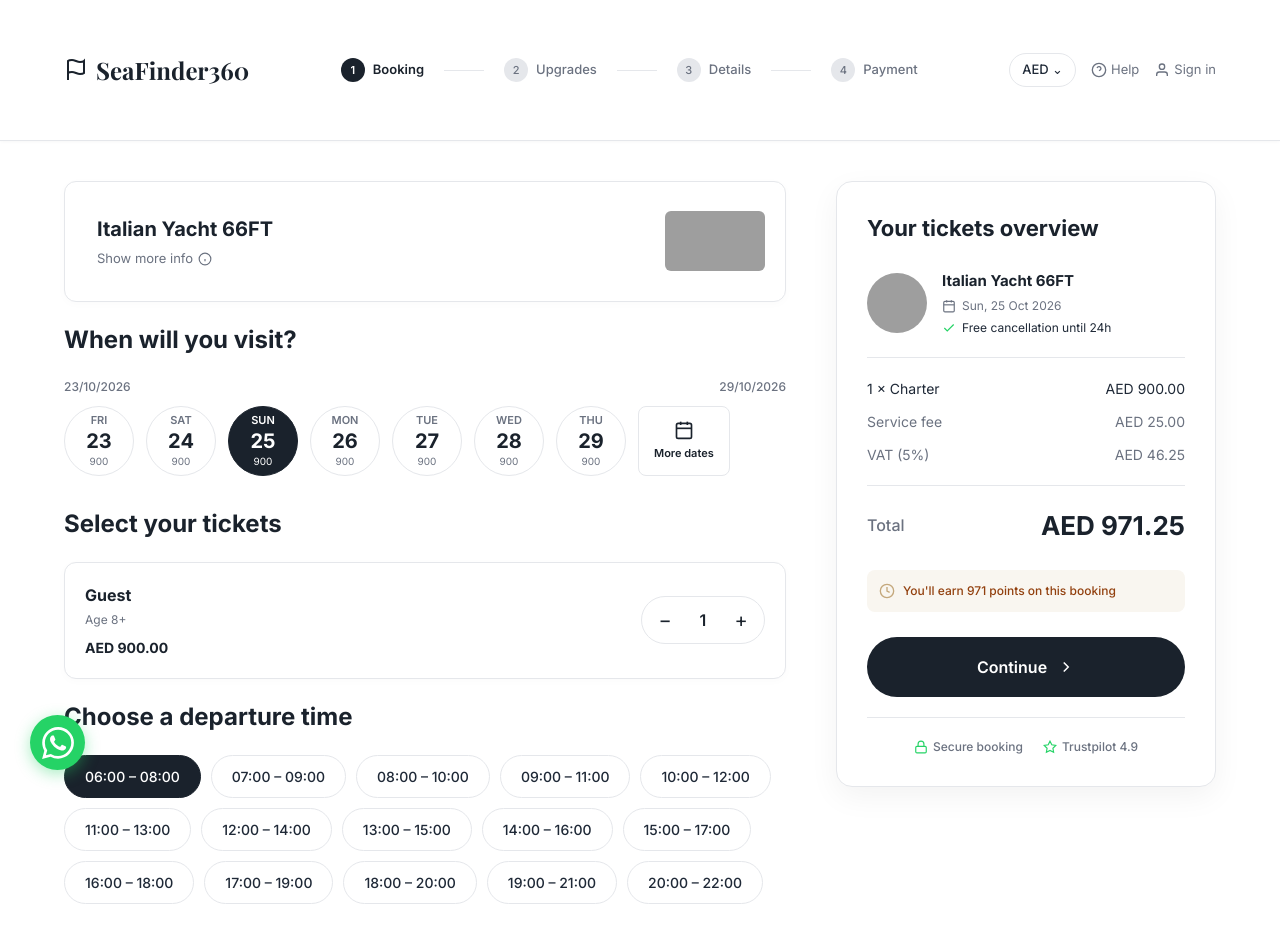
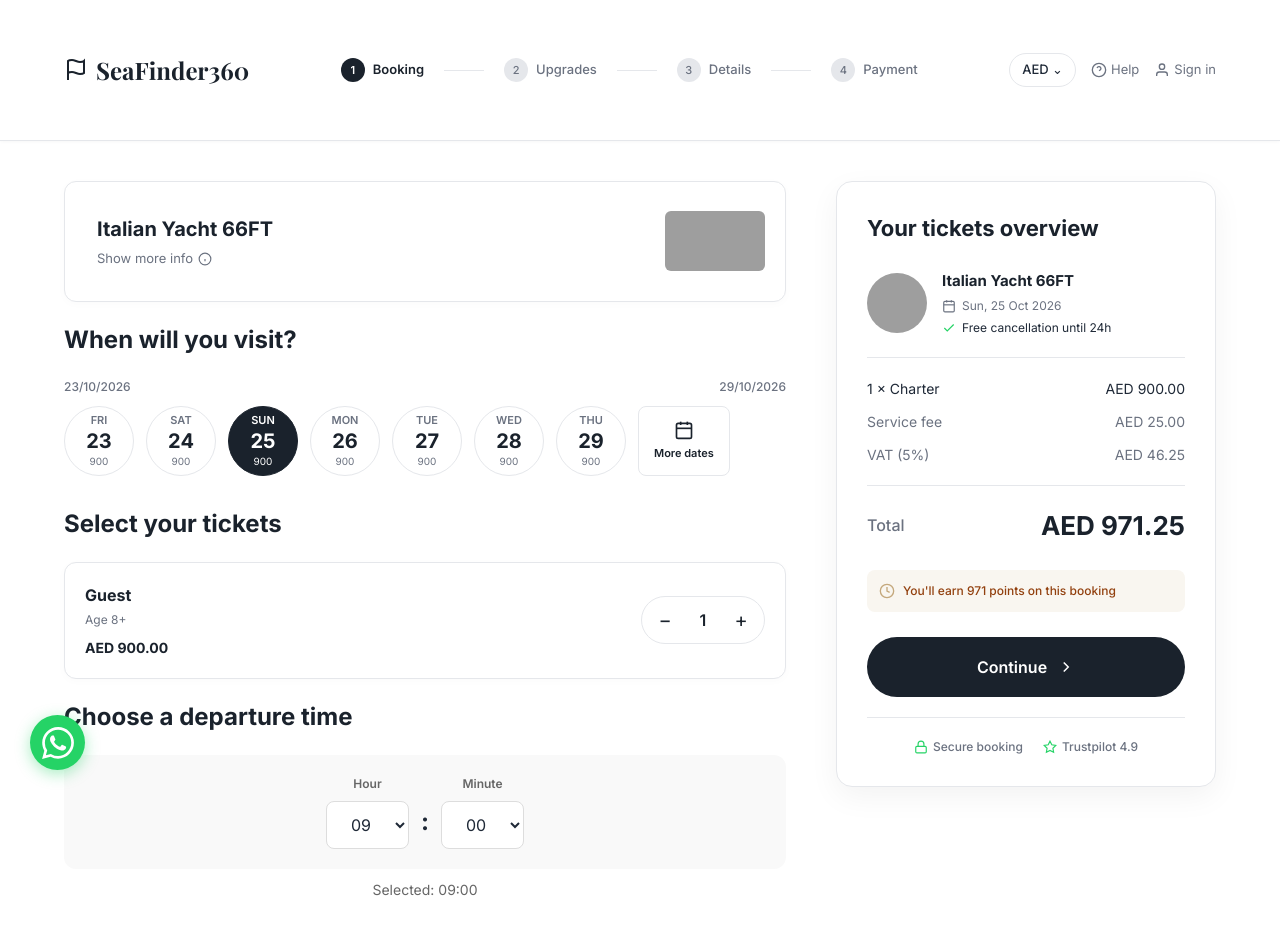
Before and after one commit to waseemsamra/seafinder360, a Next.js app: page /checkout in a window 1280 px wide. Built offline with nearby package versions, Linux system fonts and the light colour scheme; grey boxes are pictures that could not be loaded; a web font is replaced by a local one.

Commit message:
Custom time picker like iOS

```diff
--- a/src/app/checkout/page.tsx
+++ b/src/app/checkout/page.tsx
@@ -1,7 +1,10 @@
+"use client";
+import { useState } from "react";
 import Link from "next/link";
-import Header from "@/components/Header";
+import TimePicker from "./time-picker";
 
 export default function CheckoutPage() {
+  const [departureTime, setDepartureTime] = useState("09:00");
   return (
     <>
       <header className="header">
@@ -68,10 +71,9 @@ export default function CheckoutPage() {
           </div>
           <div>
             <h2 className="section-title">Choose a departure time</h2>
-            <div className="time-grid">
-              {["06:00 – 08:00", "07:00 – 09:00", "08:00 – 10:00", "09:00 – 11:00", "10:00 – 12:00", "11:00 – 13:00", "12:00 – 14:00", "13:00 – 15:00", "14:00 – 16:00", "15:00 – 17:00", "16:00 – 18:00", "17:00 – 19:00", "18:00 – 20:00", "19:00 – 21:00", "20:00 – 22:00"].map((t, i) => (
-                <button key={t} className={`time-btn${i === 0 ? " active" : ""}`}>{t}</button>
-              ))}
+            <TimePicker value={departureTime} onChange={setDepartureTime} />
+            <div style={{ marginTop: "10px", textAlign: "center", color: "#666", fontSize: "14px" }}>
+              Selected: {departureTime}
             </div>
           </div>
         </div>
--- /dev/null
+++ b/src/app/checkout/time-picker.tsx
@@ -0,0 +1,57 @@
+"use client";
+
+import { useState } from "react";
+
+const hours = Array.from({ length: 24 }, (_, i) => i.toString().padStart(2, "0"));
+const minutes = ["00", "15", "30", "45"];
+
+interface TimePickerProps {
+  value?: string;
+  onChange?: (time: string) => void;
+}
+
+export default function TimePicker({ value = "09:00", onChange }: TimePickerProps) {
+  const [selectedHour, setSelectedHour] = useState(value.split(":")[0]);
+  const [selectedMinute, setSelectedMinute] = useState(value.split(":")[1] || "00");
+
+  const handleChange = (h: string, m: string) => {
+    const time = `${h}:${m}`;
+    if (onChange) onChange(time);
+  };
+
+  return (
+    <div style={{ display: "flex", gap: "12px", padding: "20px", background: "#f9f9f9", borderRadius: "12px", justifyContent: "center", alignItems: "center" }}>
+      <div style={{ display: "flex", flexDirection: "column", gap: "8px", alignItems: "center" }}>
+        <div style={{ fontSize: "12px", color: "#666", fontWeight: 600 }}>Hour</div>
+        <select
+          value={selectedHour}
+          onChange={(e) => {
+            setSelectedHour(e.target.value);
+            handleChange(e.target.value, selectedMinute);
+          }}
+          style={{ padding: "12px 20px", fontSize: "16px", borderRadius: "8px", border: "1px solid #ddd", background: "white", cursor: "pointer" }}
+        >
+          {hours.map((h) => (
+            <option key={h} value={h}>{h}</option>
+          ))}
+        </select>
+      </div>
+      <div style={{ fontSize: "24px", fontWeight: "bold", paddingTop: "20px" }}>:</div>
+      <div style={{ display: "flex", flexDirection: "column", gap: "8px", alignItems: "center" }}>
+        <div style={{ fontSize: "12px", color: "#666", fontWeight: 600 }}>Minute</div>
+        <select
+          value={selectedMinute}
+          onChange={(e) => {
+            setSelectedMinute(e.target.value);
+            handleChange(selectedHour, e.target.value);
+          }}
+          style={{ padding: "12px 20px", fontSize: "16px", borderRadius: "8px", border: "1px solid #ddd", background: "white", cursor: "pointer" }}
+        >
+          {minutes.map((m) => (
+            <option key={m} value={m}>{m}</option>
+          ))}
+        </select>
+      </div>
+    </div>
+  );
+}
```
